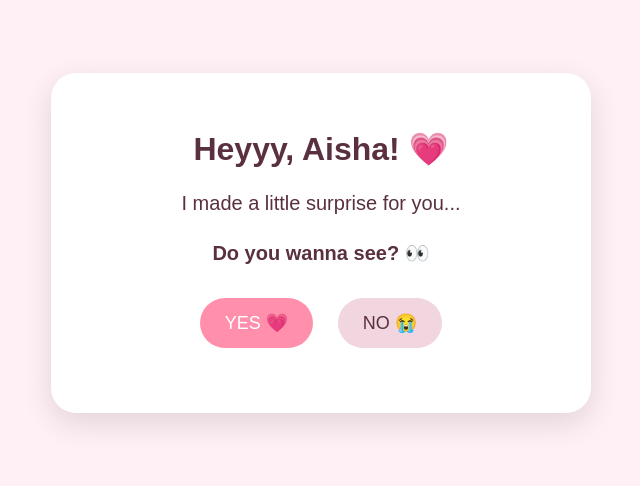
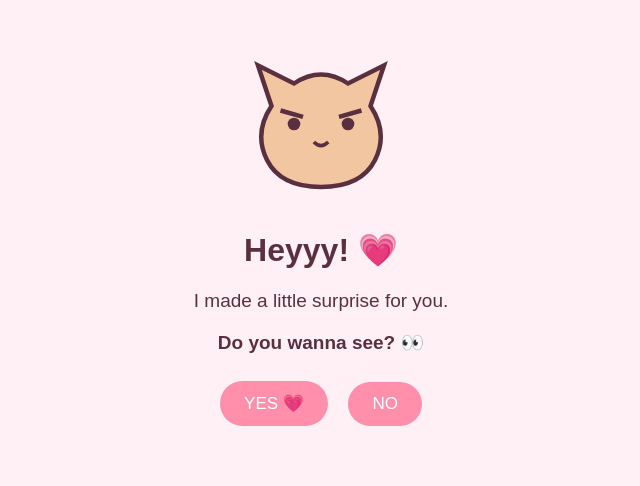
Before and after one commit to f42818949-hash/Ayesha-s-birthday, a plain HTML site: page index.html in a window 1280 px wide. Shown: the part 157-643 px from the top of the page, without its empty margins (319-959 px from the left). Drawn offline with Linux system fonts and the light colour scheme.

Commit message:
Update index.html

```diff
--- a/index.html
+++ b/index.html
@@ -1,4 +1,3 @@
-
 
 <!DOCTYPE html>
 <html>
@@ -22,44 +21,35 @@
 .box {
   width: 85%;
   max-width: 500px;
-      padding: 35px 20px;
-      background: white;
-      border-radius: 25px;
-      box-shadow: 0 10px 30px rgba(0,0,0,0.12);
+  padding: 30px;
 }
 
 h1 {
   font-size: 32px;
-      margin-bottom: 15px;
 }
 
 p {
-      font-size: 20px;
-      line-height: 1.5;
+  font-size: 19px;
+}
+
+.cat {
+  width: 180px;
+  margin: 10px auto;
 }
 
 button {
+  padding: 12px 24px;
+  margin: 8px;
   border: none;
-      padding: 14px 25px;
-      margin: 10px;
-      border-radius: 30px;
-      font-size: 18px;
+  border-radius: 25px;
+  font-size: 17px;
   cursor: pointer;
-    }
-
-    .yes {
   background: #ff8fab;
   color: white;
 }
 
-    .no {
-      background: #f1d5df;
-      color: #5a3040;
-    }
-
-    #message {
-      margin-top: 20px;
-      font-weight: bold;
+button:hover {
+  transform: scale(1.05);
 }
 </style>
 </head>
@@ -68,19 +58,45 @@
 
 <div class="box">
 
-    <h1>Heyyy, Aisha! 💗</h1>
+  <div class="cat">
+    <svg viewBox="0 0 200 180" width="180">
+      <path d="M45 70 L30 25 L70 45
+               Q100 25 130 45 L170 25 L155 70
+               Q175 100 160 130
+               Q145 160 100 160
+               Q55 160 40 130
+               Q25 100 45 70Z"
+            fill="#f2c6a0"
+            stroke="#5a3040"
+            stroke-width="5"/>
 
-    <p>
-      I made a little surprise for you...
-    </p>
+      <circle cx="70" cy="90" r="7" fill="#5a3040"/>
+      <circle cx="130" cy="90" r="7" fill="#5a3040"/>
 
-    <p>
-      <b>Do you wanna see? 👀</b>
-    </p>
+      <path d="M92 110 Q100 118 108 110"
+            fill="none"
+            stroke="#5a3040"
+            stroke-width="4"/>
 
-    <button class="yes" onclick="sayYes()">YES 💗</button>
+      <path d="M55 75 L80 82"
+            stroke="#5a3040"
+            stroke-width="5"/>
 
-    <button class="no" onclick="sayNo()">NO 😭</button>
+      <path d="M145 75 L120 82"
+            stroke="#5a3040"
+            stroke-width="5"/>
+    </svg>
+  </div>
+
+  <h1>Heyyy! 💗</h1>
+
+  <p>I made a little surprise for you.</p>
+
+  <p><b>Do you wanna see? 👀</b></p>
+
+  <button onclick="sayYes()">YES 💗</button>
+
+  <button onclick="sayNo()">NO</button>
 
   <p id="message"></p>
 
@@ -93,8 +109,7 @@
 }
 
 function sayNo() {
-      document.getElementById("message").innerHTML =
-        "😾 HOW DARE YOU SAY NO?! SAY YES!! 😭";
+  window.open("angry.html", "_blank");
 }
 </script>
 
```
Lines whose indentation alone changed are shown as unchanged.
